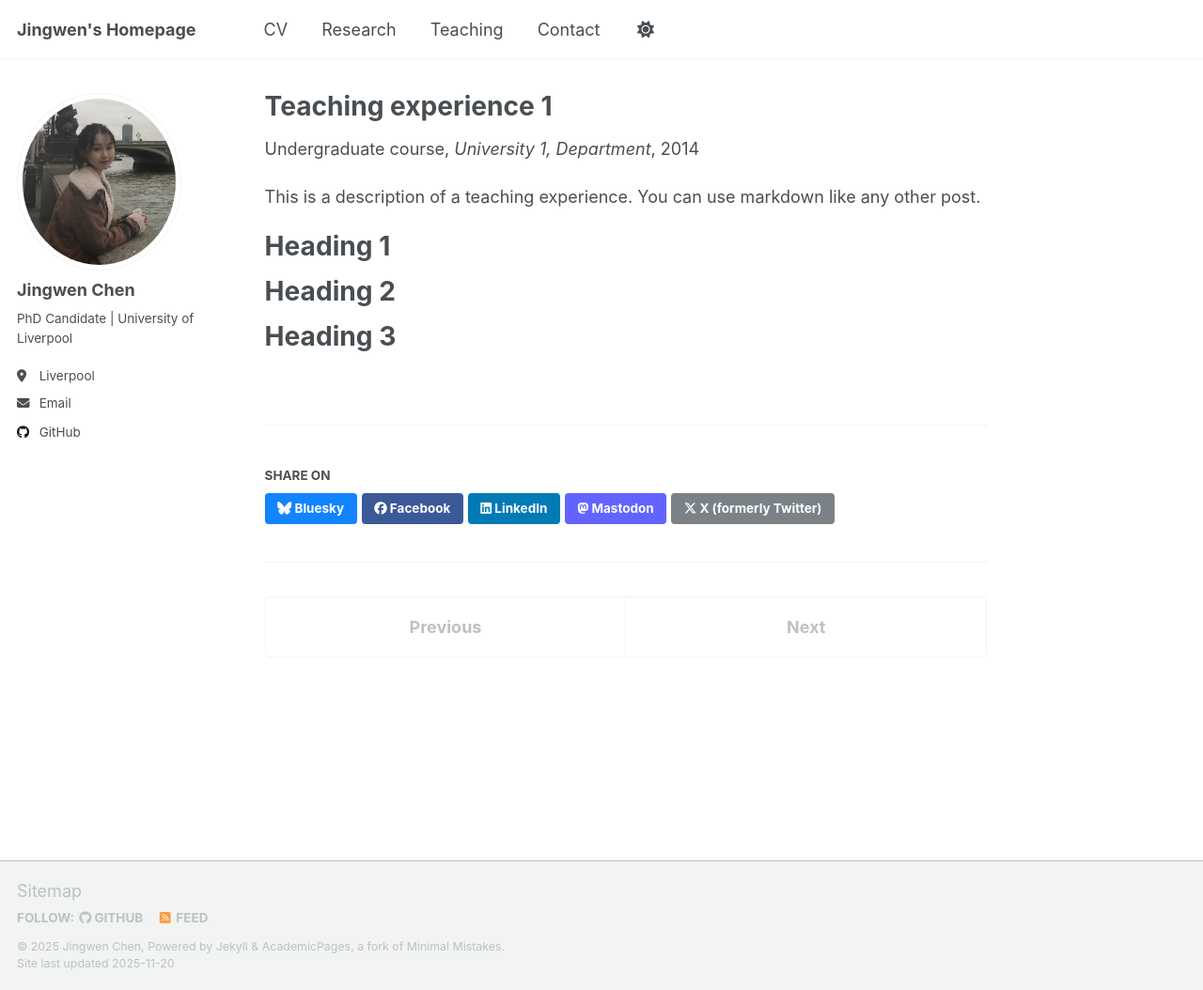
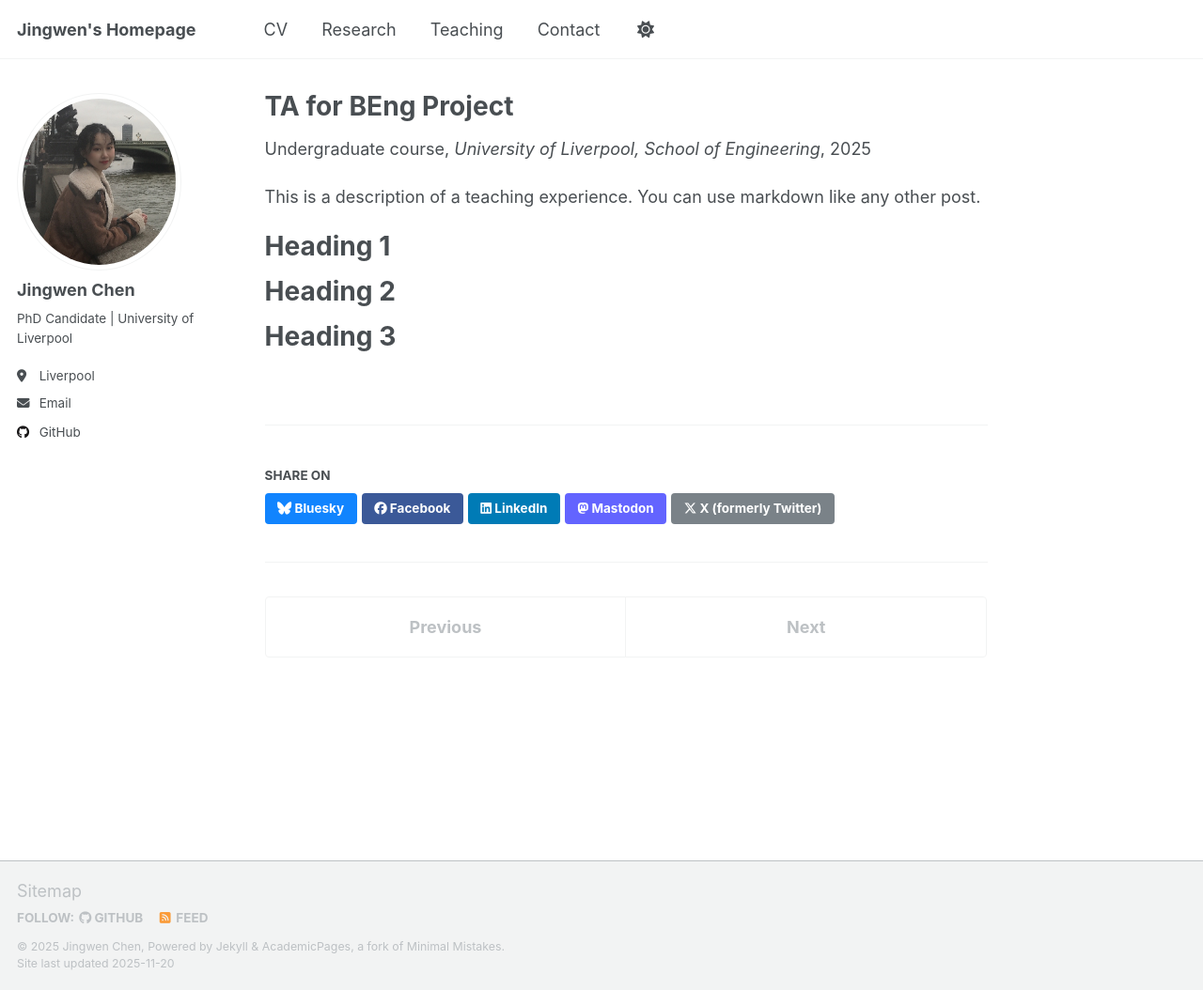
Before and after one commit to jingwenchen0903/jingwenchen0903.github.io, a Jekyll site: the page built from _teaching/2014-spring-teaching-1.md, in a window 1280 px wide and 1054 px high. Shown: the whole window at 94% size. Built offline with Jekyll 4.4.1, drawn with Linux system fonts in a browser that asks for light colours; a script that is not in the unit is left out.

Commit message:
Update 2014-spring-teaching-1.md

```diff
--- a/_teaching/2014-spring-teaching-1.md
+++ b/_teaching/2014-spring-teaching-1.md
@@ -1,11 +1,11 @@
 ---
-title: "Teaching experience 1"
+title: "TA for BEng Project"
 collection: teaching
 type: "Undergraduate course"
 permalink: /teaching/2014-spring-teaching-1
-venue: "University 1, Department"
-date: 2014-01-01
-location: "City, Country"
+venue: "University of Liverpool, School of Engineering"
+date: 2025-01-01
+location: Liverpool, UK"
 ---
 
 This is a description of a teaching experience. You can use markdown like any other post.
```
